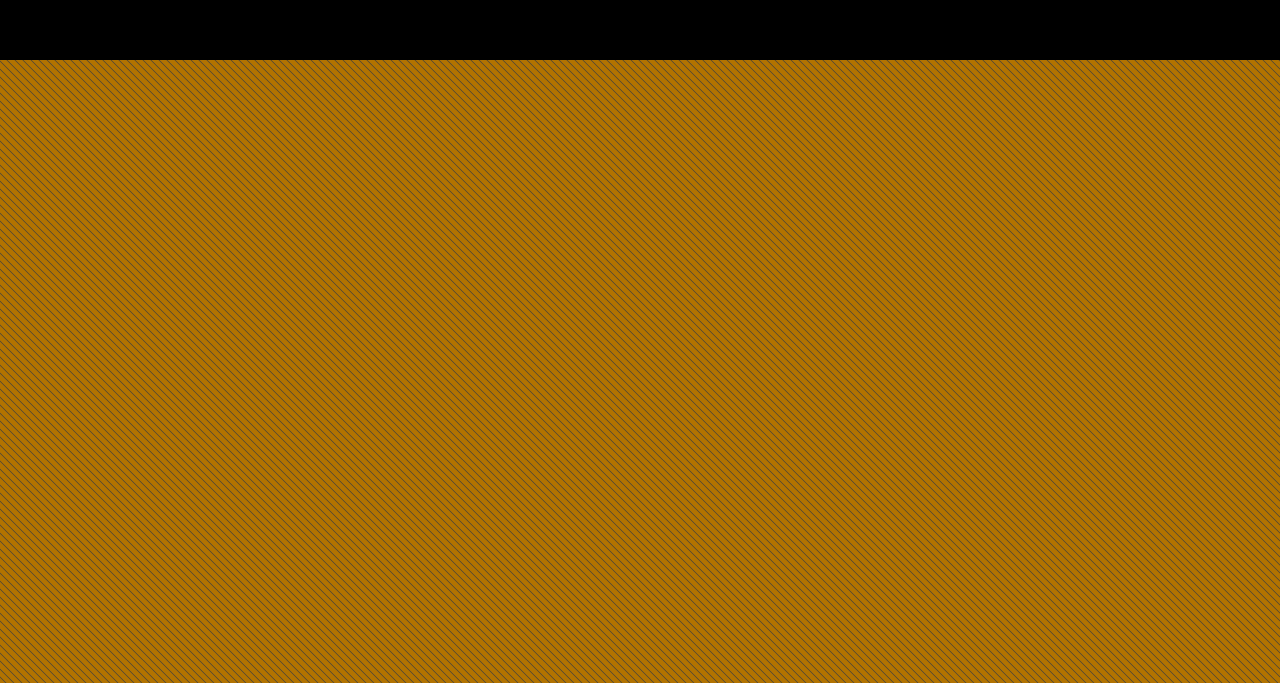
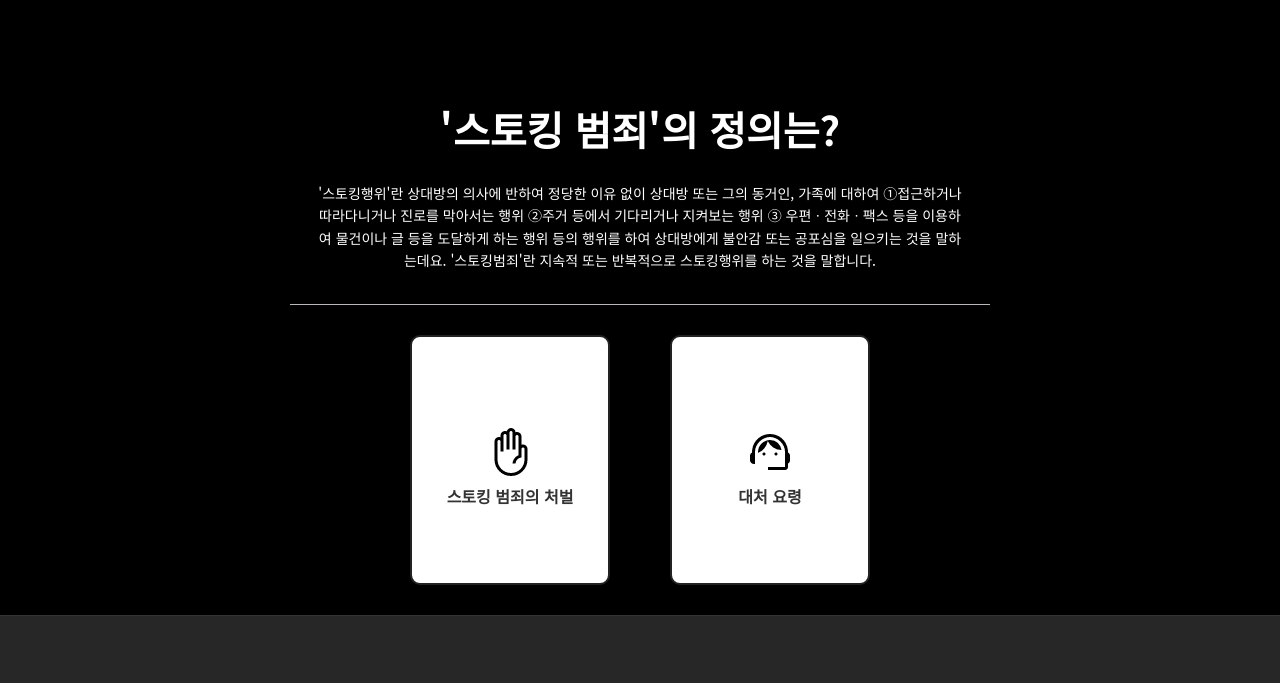
Before and after one commit to Otoscor/stalker, a plain HTML site: page index.html in a window 1280 px wide. Shown: the part 7957-8640 px from the top of the page. Drawn offline with nearby package versions, Linux system fonts and the light colour scheme.

Commit message:
remove youtube

```diff
--- a/index.html
+++ b/index.html
@@ -120,13 +120,7 @@
 		</div>
 	</section>
 
-	<section class="youtube">
-		<div class="youtube__area">
-			<div id="player"></div>
-		</div>
-		<div class="youtube__cover"></div>
 
-	</section>
 
 	<article class="description">
 		<h1>'스토킹 범죄'의 정의는?</h1>
```
